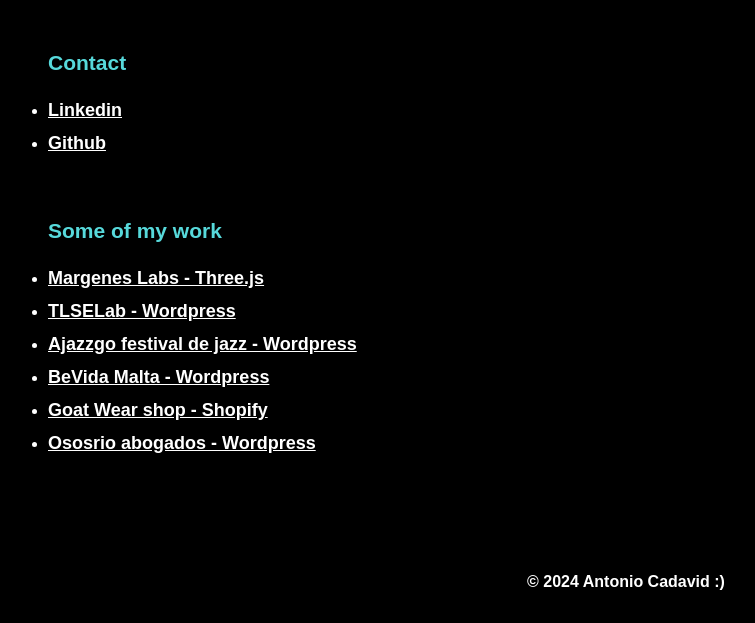
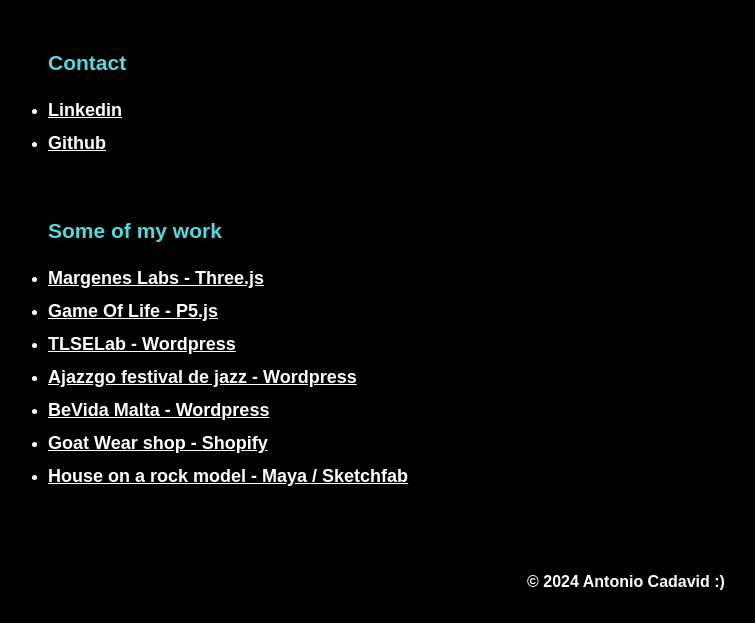
Before and after one commit to cadavincito/portobello, a plain HTML site: page index.html in a window 1280 px wide. Shown: the part 177-800 px from the top of the page, without its empty margins (14-769 px from the left). Drawn offline with Linux system fonts and the light colour scheme.

Commit message:
Update index.html

```diff
--- a/index.html
+++ b/index.html
@@ -100,12 +100,13 @@
         <p id="titel" style="color: #57d9db;text-align: left; font-weight: 600;font-size: 21px;">Some of my work</p>
         <nav style="width:90%;display: flex;justify-content: left; align-items: center;">
             <ul style="color: #fff;">
-                <li><a href="https://kaleidoscopic-trifle-aa7233.netlify.app/">Margenes Labs - Three.js</a></li>
+                <li><a href="https://www.margeneslabs.xyz/">Margenes Labs - Three.js</a></li>
+                <li><a href="https://kaleidoscopic-trifle-aa7233.netlify.app/">Game Of Life - P5.js</a></li>
                 <li><a href="https://tlselab.com/">TLSELab - Wordpress</a></li>
                 <li><a href="https://ajazzgofestival.com/">Ajazzgo festival de jazz - Wordpress</a></li>
                 <li><a href="https://e2m.6e2.myftpupload.com/">BeVida Malta - Wordpress</a></li>
                 <li><a href="https://goatwearshop.com.co/">Goat Wear shop - Shopify</a></li>
-                <li><a href="https://osorioabogados.com/">Ososrio abogados - Wordpress</a></li>
+                <li><a href="https://sketchfab.com/3d-models/casita-ba1b13e9dd214e2592dd1951c4045b70">House on a rock model - Maya / Sketchfab</a></li>
             </ul>
         </nav>
     </main>
```
